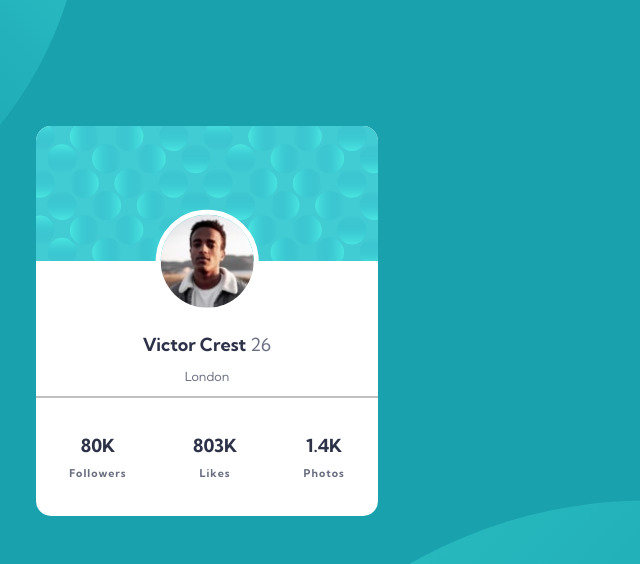
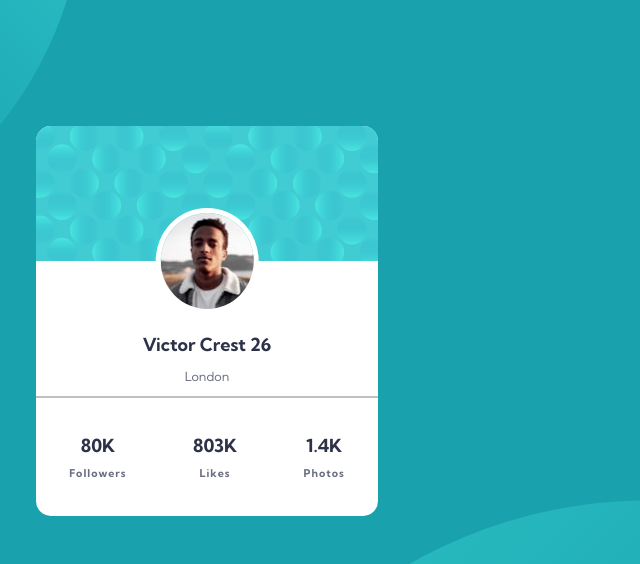
Before and after one commit to ArjenCombee/FEM01-profile-card-component, a plain HTML site: page index.html in a window 1280 px wide. Shown: the top 564 px of the page, 433-1073 px from the left. Drawn offline with Linux system fonts and the light colour scheme.

Commit message:
Refactor CSS and HTML after feedback

```diff
--- a/css/style.css
+++ b/css/style.css
@@ -10,15 +10,17 @@
 html {
   font-size: 18px;
 }
-* {
+*,
+*::before,
+*::after {
   box-sizing: border-box;
   padding: 0;
   margin: 0;
 }
 img {
   display: block;
-  width: 100%;
   border-style: none;
+  height: auto;
 }
 body {
   display: flex;
@@ -26,7 +28,6 @@ body {
   align-items: center;
   justify-content: space-evenly;
   font-family: 'Kumbh Sans', sans-serif;
-  font-size: 18px;
   color: var(--color-blue);
   background-color: var(--color-cyan);
   padding: 2rem;
@@ -55,9 +56,10 @@ body {
 .profile {
   position: relative;
   height: 15rem;
+  font-weight: 400;
+  color: var(--color-gray);
 }
 .profile-photo {
-  display: block;
   position: absolute;
   border-radius: 50%;
   width: 30%;
@@ -78,11 +80,7 @@ body {
 }
 .profile-name {
   font-weight: 700;
-}
-.profile-age,
-.profile-location {
-  font-weight: 400;
-  color: var(--color-gray);
+  color: var(--color-blue);
 }
 .profile-location {
   font-size: 0.7rem;
@@ -90,19 +88,18 @@ body {
 }
 .stats-list {
   display: flex;
+  color: var(--color-blue);
+  list-style: none;
   justify-content: space-around;
   text-align: center;
   border-top: 2px solid var(--color-grayblueAlpha);
-}
-.stats-item {
+  font-weight: 700;
   padding: 2rem 0;
-  font-weight: 700;
-}
-.stats-item .count {
-  padding-bottom: 0.5rem;
 }
 .stats-item .label {
+  display: block;
   font-size: 0.6rem;
+  padding-top: 0.5rem;
   color: var(--color-gray);
   letter-spacing: 1px;
 }
--- a/index.html
+++ b/index.html
@@ -15,8 +15,8 @@
     <link rel="stylesheet" href="css/style.css" />
   </head>
   <body>
-    <div class="card">
-      <div class="profile">
+    <article class="card">
+      <section class="profile">
         <div class="profile-photo">
           <img src="images/image-victor.jpg" alt="Victor Crest" />
         </div>
@@ -27,22 +27,15 @@
           </p>
           <p class="profile-location">London</p>
         </div>
-      </div>
-      <div class="stats-list">
-        <div class="stats-item">
-          <div class="count">80K</div>
-          <div class="label">Followers</div>
-        </div>
-        <div class="stats-item">
-          <div class="count">803K</div>
-          <div class="label">Likes</div>
-        </div>
-        <div class="stats-item">
-          <div class="count">1.4K</div>
-          <div class="label">Photos</div>
-        </div>
-      </div>
-    </div>
+      </section>
+      <section>
+        <ul class="stats-list">
+          <li class="stats-item">80K <span class="label">Followers</span></li>
+          <li class="stats-item">803K <span class="label">Likes</span></li>
+          <li class="stats-item">1.4K <span class="label">Photos</span></li>
+        </ul>
+      </section>
+    </article>
     <div class="attribution">
       Challenge by
       <a href="https://www.frontendmentor.io?ref=challenge" target="_blank"
```
